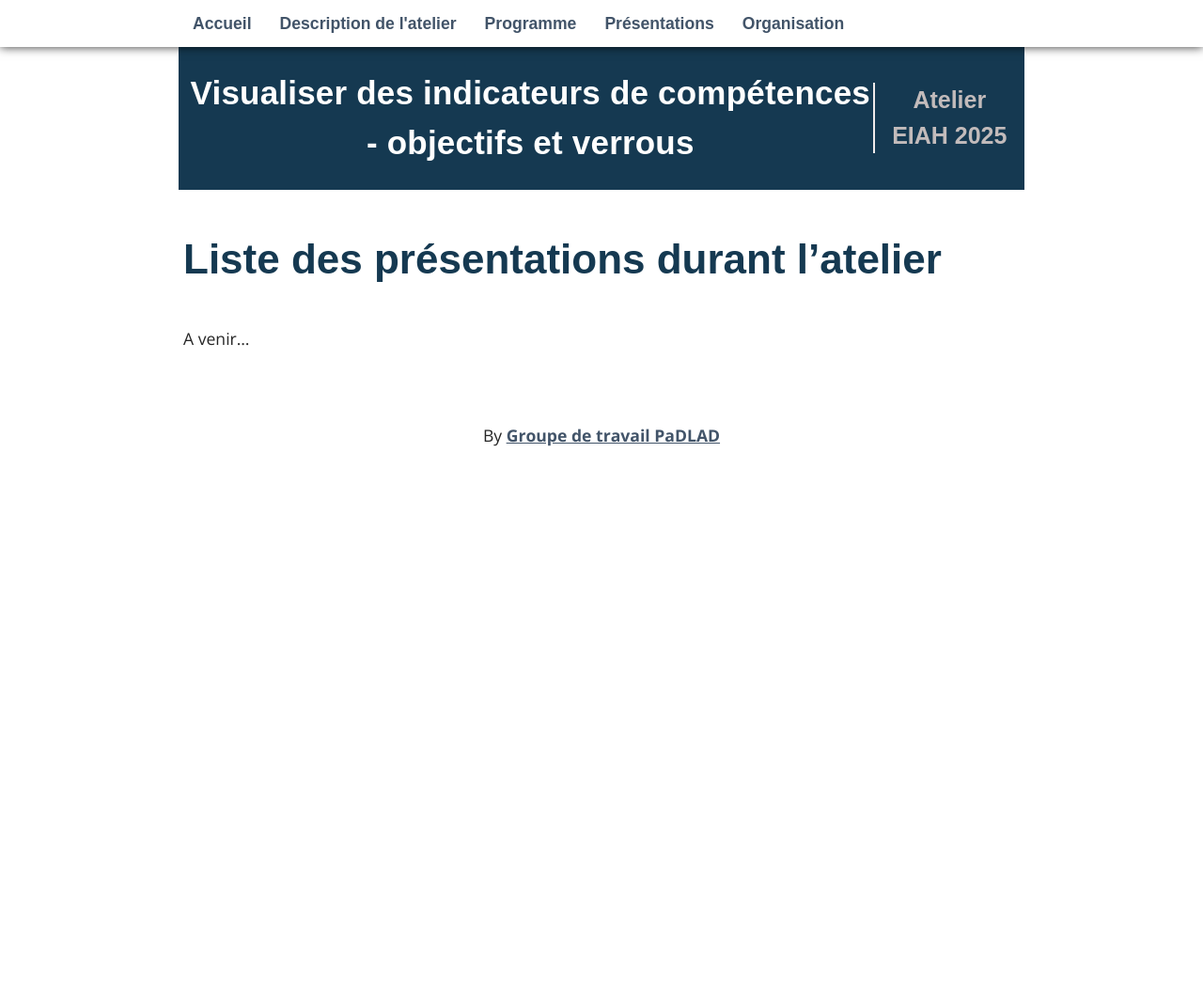
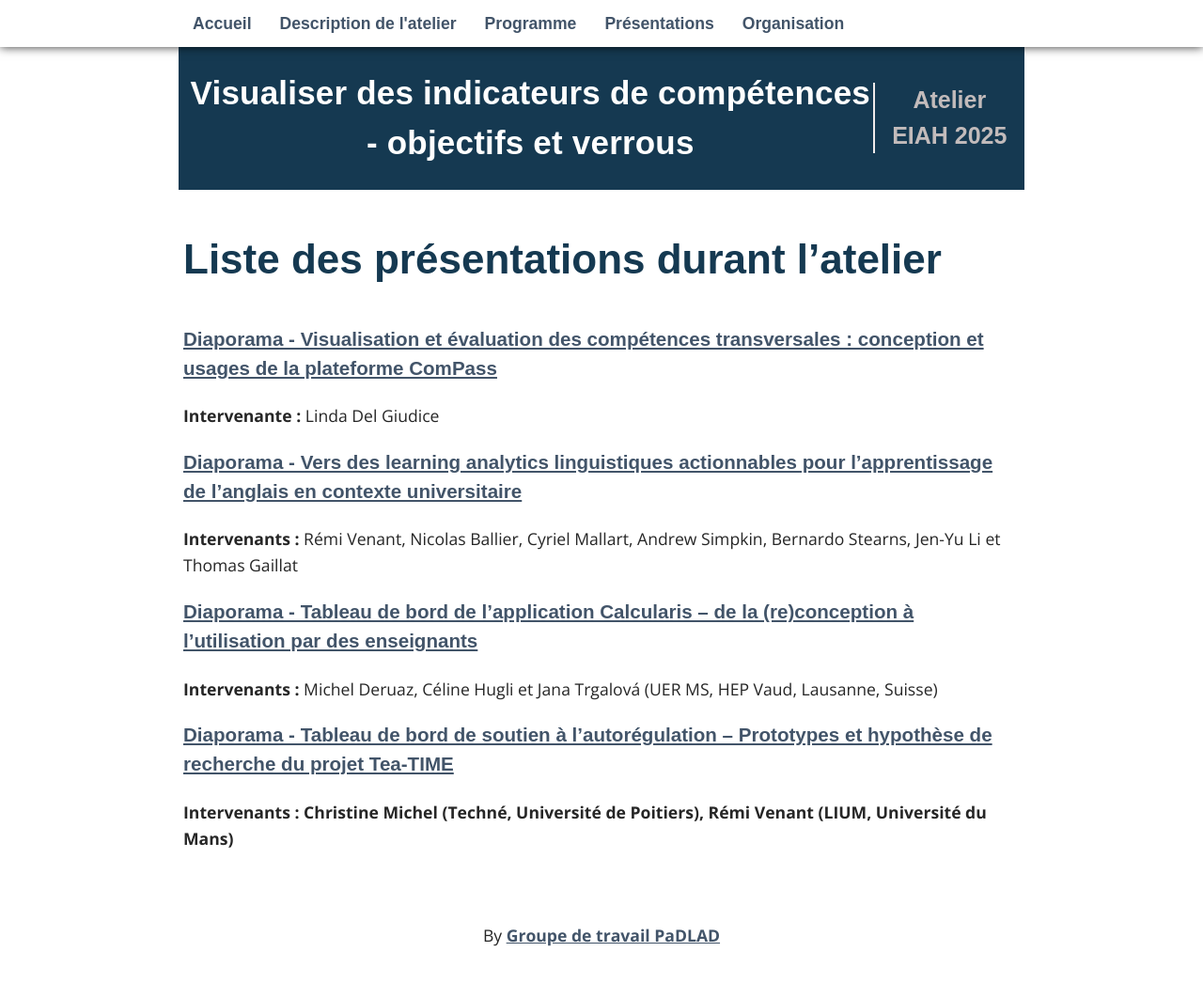
Before and after one commit to padlad/EIAH2025, a Jekyll site: the page built from _pages/04_presentations.md, in a window 1280 px wide and 1072 px high. Shown: the top 1046 px of the window at 94% size. Built offline with Jekyll 4.4.1, drawn with Linux system fonts in a browser that asks for light colours; some web fonts are replaced.

Commit message:
Update 04_presentations.md

```diff
--- a/_pages/04_presentations.md
+++ b/_pages/04_presentations.md
@@ -4,5 +4,17 @@ title: Présentations
 permalink: /presentations/
 ---
 # Liste des présentations durant l'atelier
+### [Diaporama - Visualisation et évaluation des compétences transversales : conception et usages de la plateforme ComPass](ComPass_EIAH_2025_VFinale.pdf)
 
-A venir...
+**Intervenante :** Linda Del Giudice
+
+### [Diaporama - Vers des learning analytics linguistiques actionnables pour l’apprentissage de l’anglais en contexte universitaire](presentation_EIAH-WS2025_A4LL.pdf)
+
+**Intervenants :** Rémi Venant, Nicolas Ballier, Cyriel Mallart, Andrew Simpkin, Bernardo Stearns, Jen-Yu Li et Thomas Gaillat
+
+### [Diaporama - Tableau de bord de l’application Calcularis – de la (re)conception à l’utilisation par des enseignants](2025_CEH-JAT-MID_v2 copie)
+**Intervenants :** Michel Deruaz, Céline Hugli et Jana Trgalová (UER MS, HEP Vaud, Lausanne, Suisse)
+
+### [Diaporama - Tableau de bord de soutien à l’autorégulation – Prototypes et hypothèse de recherche du projet Tea-TIME](WorkshopEIAH-OK 2.pdf)
+
+**Intervenants : Christine Michel (Techné, Université de Poitiers), Rémi Venant (LIUM, Université du Mans)**
```
